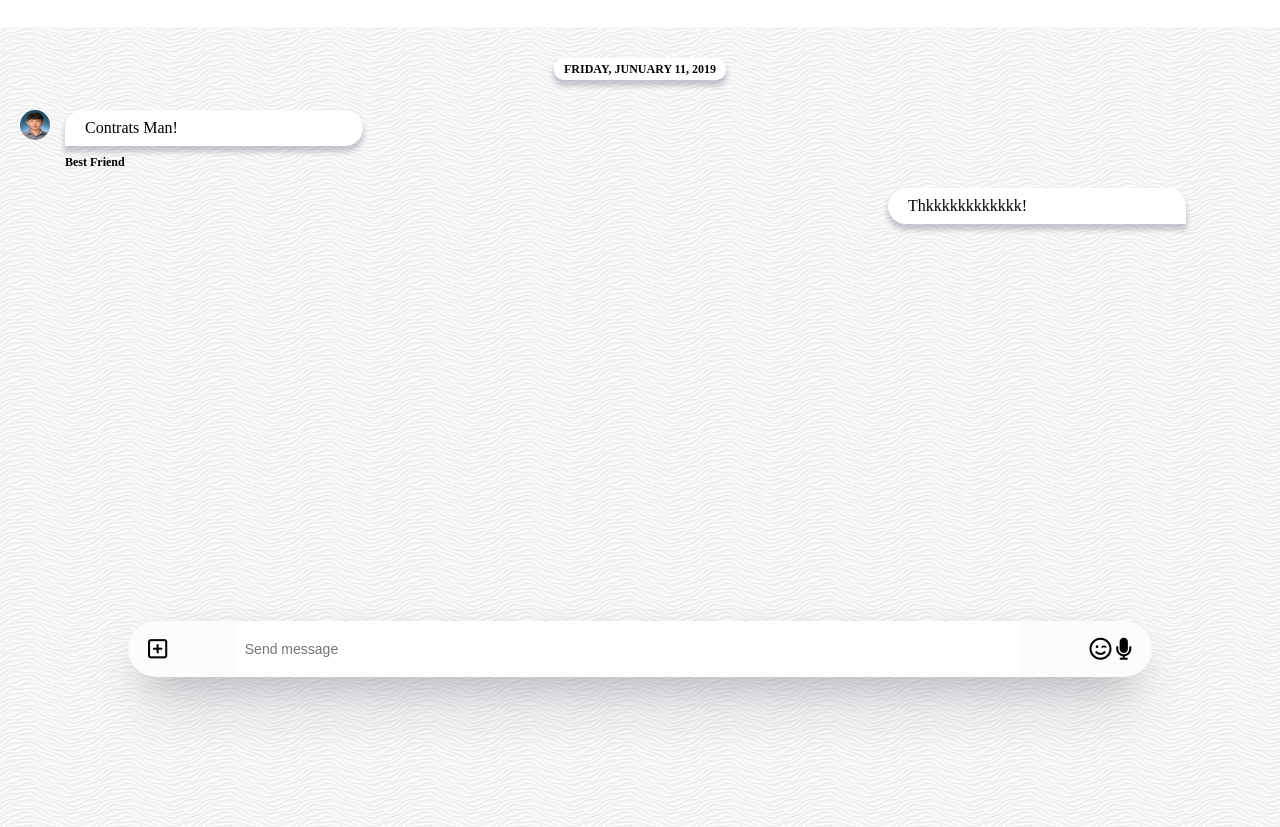
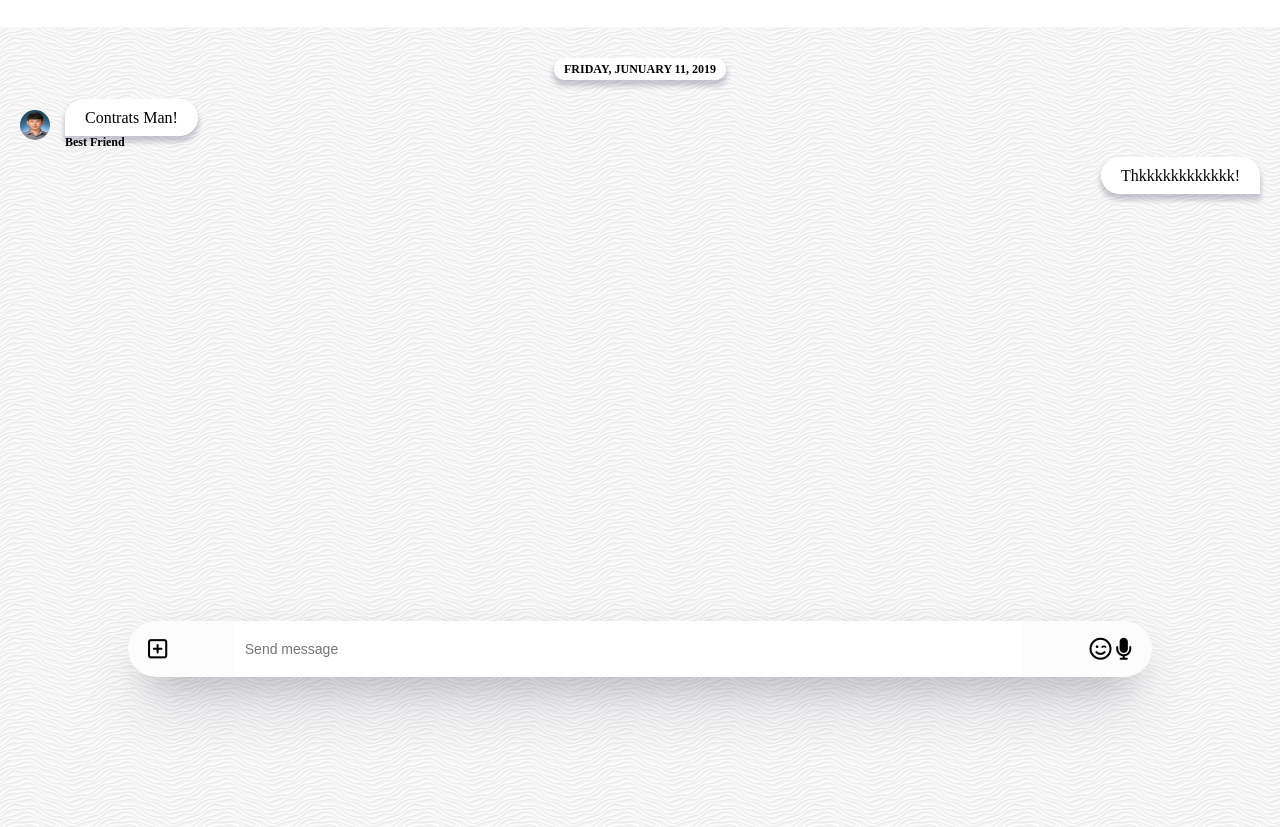
Before and after one commit to UnluckyJung/Kakao_Clone, a plain HTML site: page chat.html in a window 1280 px wide. Shown: the part 73-900 px from the top of the page. Drawn offline with Linux system fonts and the light colour scheme.

Commit message:
fix : :hammer: shadow 보이게 수정.
text를 span에 넣지 않고 div에 넣어서 문제가 발생했었음.

```diff
--- a/chat.html
+++ b/chat.html
@@ -45,18 +45,18 @@
         <li class="incoming-message message">
           <img class="g-avatar message__avatar" src="images/avatar.jpg" />
           <div class="message__content">
-            <div class="message__bubble">
+            <span class="message__bubble">
               Contrats Man!
-            </div>
+            </span>
             <span class="message_author">Best Friend</span>
           </div>
         </li>
         <li class="sent-message message">
           <span class="message__timestamp"></span>
           <div class="message__content">
-            <div class="message__bubble">
+            <span class="message__bubble">
               Thkkkkkkkkkkkk!
-            </div>
+            </span>
           </div>
         </li>
       </ul>
--- a/css/chat.css
+++ b/css/chat.css
@@ -70,12 +70,7 @@
 .message {
   display: flex;
   align-items: flex-start;
-  width: 30%;
   margin-bottom: 20px;
-}
-
-.message .message__content {
-  width: 80%;
 }
 
 .incoming-message {
```
